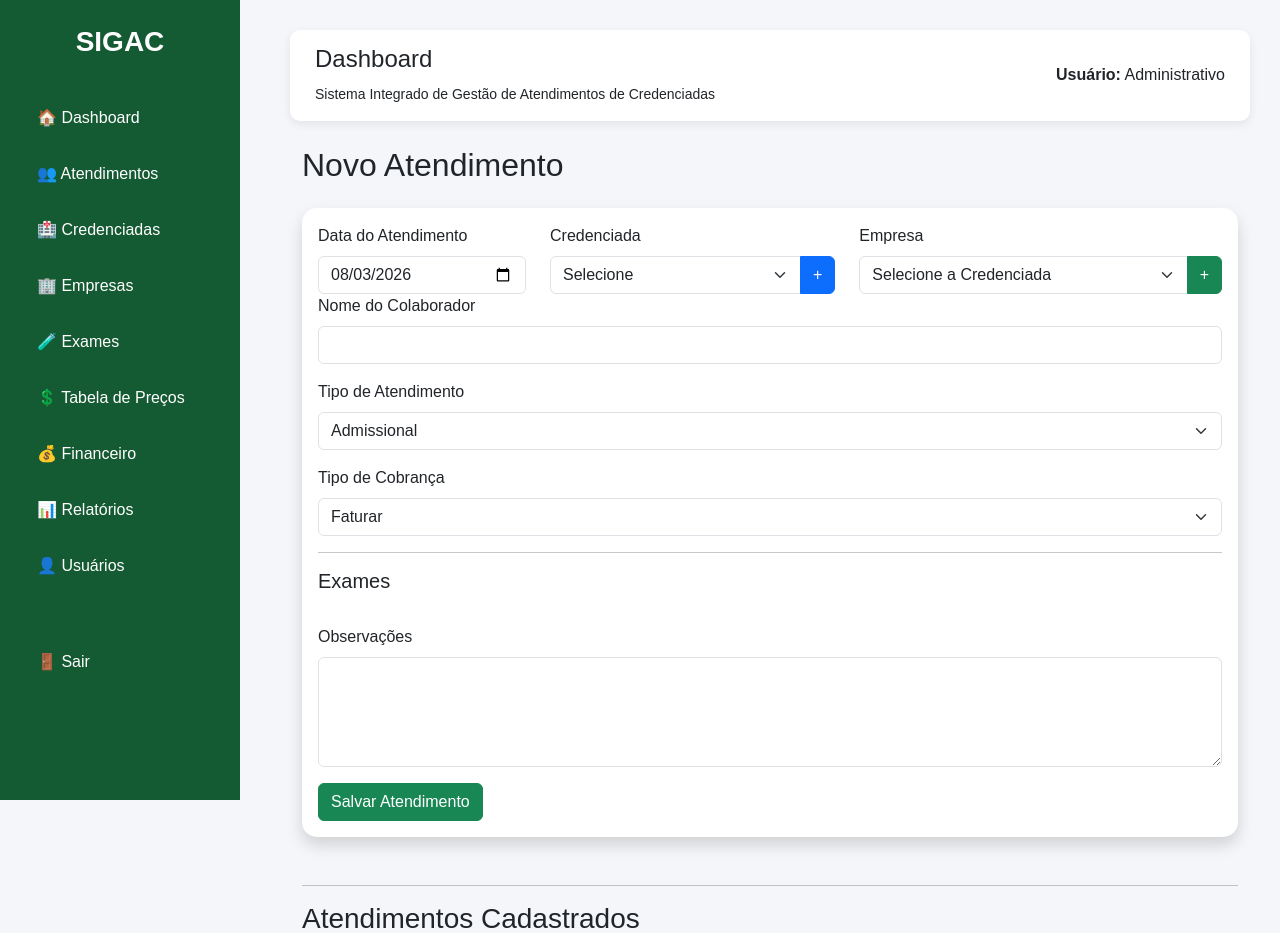
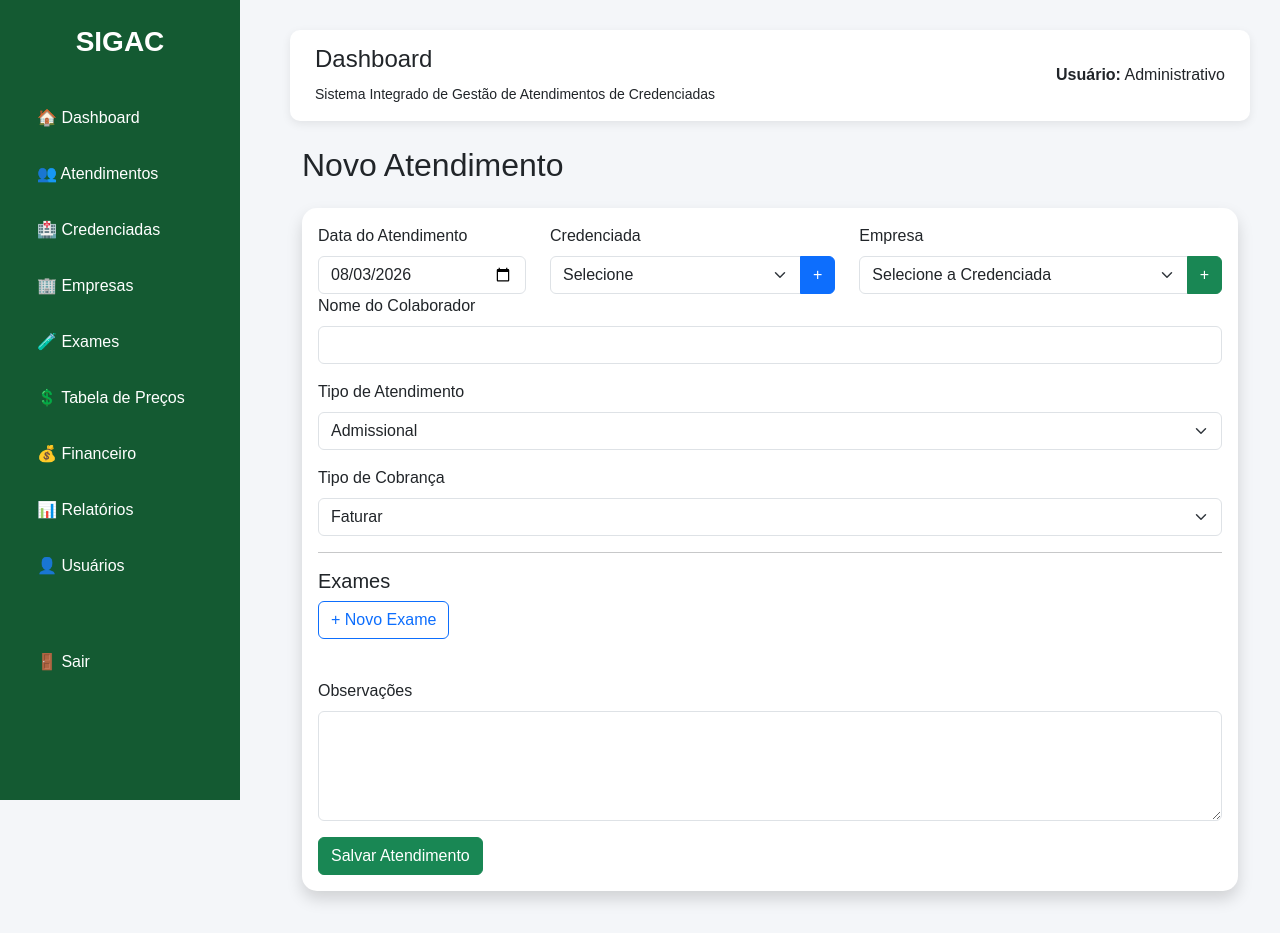
Before and after one commit to cintiaassis2406-max/SIGAC, a Flask app: page /atendimentos in a window 1280 px wide. Shown: the top 933 px of the page. Run offline with Flask 3, Linux system fonts and the light colour scheme; data that the repository does not hold is empty.

```diff
--- a/templates/atendimentos.html
+++ b/templates/atendimentos.html
@@ -189,6 +189,17 @@
                 <hr>
 
                 <h5>Exames</h5>
+
+
+                <button
+                    type="button"
+                    class="btn btn-outline-primary mb-3"
+                    data-bs-toggle="modal"
+                    data-bs-target="#modalExame">
+
+                    + Novo Exame
+
+                </button>
 
 
                 <div class="row" id="listaExames">
```
